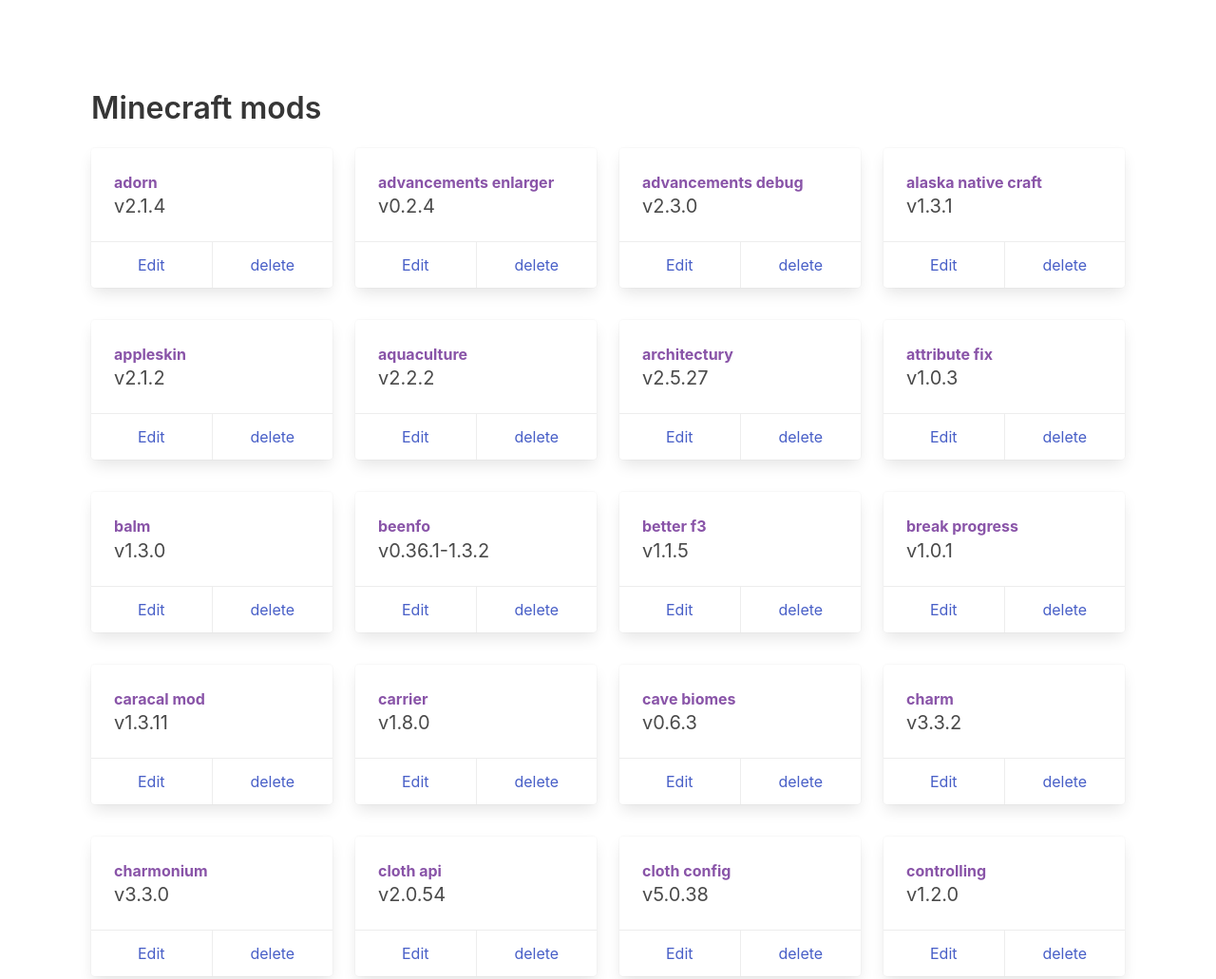
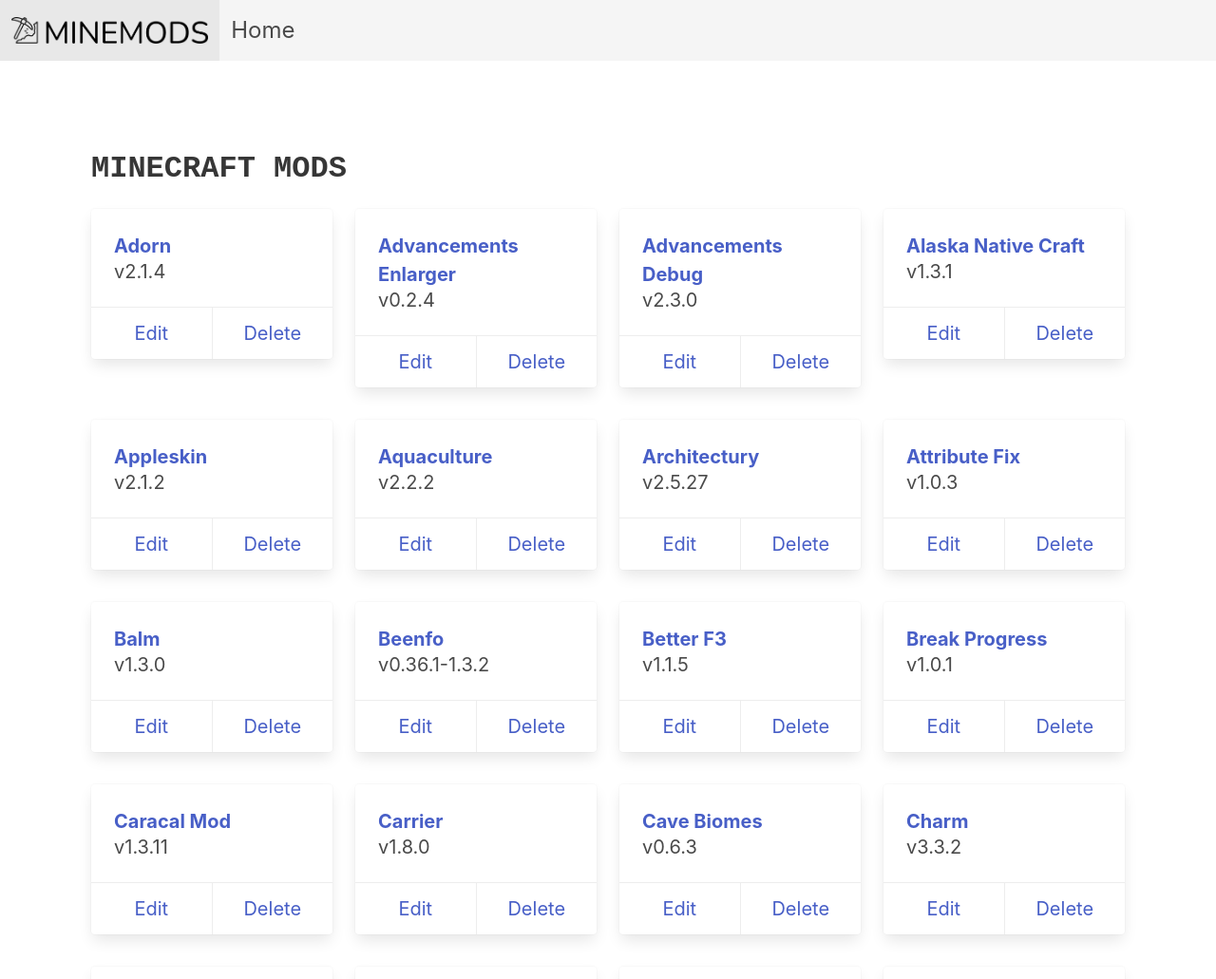
Before and after one commit to izanlseco/mm-project, a Gatsby site: page / in a window 1280 px wide. Shown: the top 1031 px of the page at 95% size. Built offline with nearby package versions, Linux system fonts and the light colour scheme; Gatsby itself is replaced by a stand-in of ours.

Commit message:
fontawesome, restyling, emojis

```diff
--- a/package.json
+++ b/package.json
@@ -18,6 +18,11 @@
     "clean": "gatsby clean"
   },
   "dependencies": {
+    "@fortawesome/fontawesome-svg-core": "^1.2.36",
+    "@fortawesome/free-brands-svg-icons": "^5.15.4",
+    "@fortawesome/free-regular-svg-icons": "^5.15.4",
+    "@fortawesome/free-solid-svg-icons": "^5.15.4",
+    "@fortawesome/react-fontawesome": "^0.1.15",
     "bulma": "^0.9.3",
     "gatsby": "^3.13.0",
     "gatsby-plugin-gatsby-cloud": "^3.1.0",
--- a/src/assets/custom.scss
+++ b/src/assets/custom.scss
@@ -1,4 +1,8 @@
 @charset "utf-8";
 // If need, change your variables before importing Bulma
 //$title-color: #ff0000;
+
+$footer-background-color: #ffffff;
+$navbar-height: 4rem;
+
 @import "~bulma/bulma.sass";
--- a/src/pages/index.js
+++ b/src/pages/index.js
@@ -1,7 +1,9 @@
 import * as React from "react";
 import "../assets/custom.scss";
 import JSONData from "../assets/data.json";
-
+import { FontAwesomeIcon } from "@fortawesome/react-fontawesome";
+import { faCaretUp } from "@fortawesome/free-solid-svg-icons";
+import Logo from "../assets/logo_black.png";
 const pageStyles = {
   color: "#232129",
   padding: 96,
@@ -20,16 +22,35 @@
 
 const IndexPage = () => {
   return (
+    <>
+      <nav
+        className="navbar is-light"
+        role="navigation"
+        aria-label="main-navigation"
+      >
+        <div className="navbar-brand">
+          <a className="navbar-item" href="https://bulma.io">
+            <img src={Logo} alt="logo" />
+          </a>
+        </div>
+        <div className="navbar-menu">
+          <div className="navbar-start">
+            <a className="navbar-item is-size-4" href="/home">
+              Home
+            </a>
+          </div>
+        </div>
+      </nav>
       <main style={pageStyles}>
-      <title>Minecraft mod manager</title>
-      <h1 class="title">Minecraft mods</h1>
-      <div class="columns is-multiline">
+        <h1 className="title is-uppercase is-family-code">Minecraft mods</h1>
+        <div className="columns is-multiline">
           {JSONData.map((data, index) => (
-          <div class="column is-one-quarter">
-            <div class="card" style={cardStyle}>
-              <div class="card-content">
-                <div class="content">
+            <div key={index} className="column is-one-quarter">
+              <div className="card" style={cardStyle}>
+                <div className="card-content">
+                  <div className="content">
                     <a
+                      className="has-text-link is-capitalized is-size-5"
                       style={linkStyle}
                       href={`${data.url}`}
                       target="_blank"
@@ -37,15 +58,15 @@
                     >
                       {data.name}
                     </a>
-                  <p class="subtitle">v{data.version}</p>
+                    <p className="subtitle">v{data.version}</p>
                   </div>
                 </div>
-              <footer class="card-footer">
-                <a href="#" class="card-footer-item">
+                <footer className="card-footer">
+                  <a href="/edit" className="card-footer-item is-size-5">
                     Edit
                   </a>
-                <a href="#" class="card-footer-item">
-                  delete
+                  <a href="/delete" className="card-footer-item is-size-5">
+                    Delete
                   </a>
                 </footer>
               </div>
@@ -53,6 +74,23 @@
           ))}
         </div>
       </main>
+      <footer class="footer">
+        <div class="content has-text-centered">
+          <a class="button is-text" href="/">
+            <FontAwesomeIcon icon={faCaretUp} size="3x" />
+          </a>
+          <br />
+          Made with ❤️ by{" "}
+          <a href="https://www.izanlseco.com" target="_blank" rel="noreferrer">
+            Izan López
+          </a>
+          <span> & </span>
+          <a href="https://pattyogaliano.com/" target="_blank" rel="noreferrer">
+            Patty O'Galiano
+          </a>
+        </div>
+      </footer>
+    </>
   );
 };
 
```
Also changed, not shown: src/assets/logo_black.png (added), src/assets/logo_white.png (added), 1 other file. Lines whose indentation alone changed are shown as unchanged.
